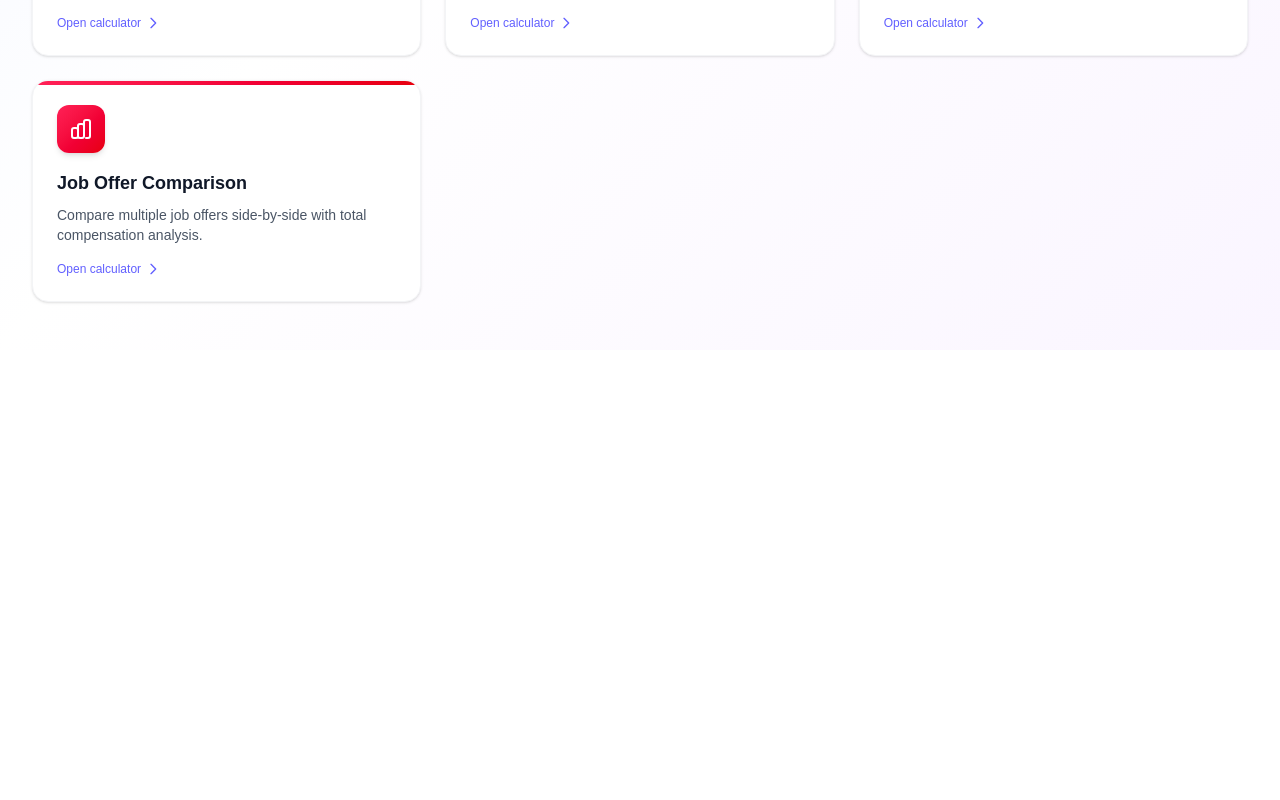
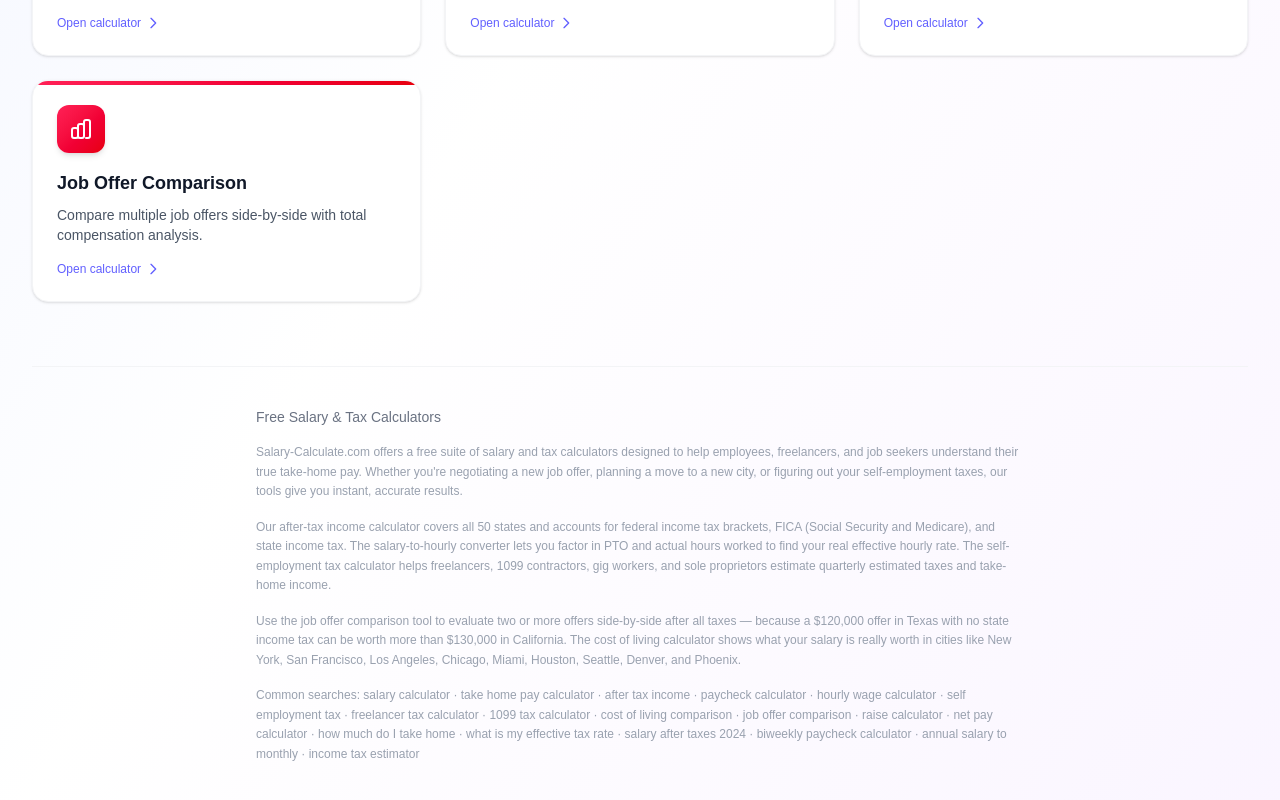
Before and after one commit to Valritehachi/salary-calculator, a Next.js app: page / in a window 1280 px wide. Shown: the part 1083-1883 px from the top of the page. Before the commit the page ends 1433 px from the top, so only its background shows below. Built offline with nearby package versions, Linux system fonts and the light colour scheme.

Commit message:
Move SEO content to main page, remove titles from calculator pages

```diff
--- a/app/after-tax/page.tsx
+++ b/app/after-tax/page.tsx
@@ -361,7 +361,6 @@ export default function AfterTax() {
         {/* SEO Content */}
         <div className="mt-12 border-t border-gray-100 pt-8 pb-4">
           <div className="max-w-3xl mx-auto space-y-3 text-xs text-gray-400 leading-relaxed">
-            <p className="font-medium text-gray-500 text-sm">About This After-Tax Income Calculator</p>
             <p>Use our free after-tax income calculator to instantly see your real take-home pay after federal income tax, state income tax, and FICA deductions (Social Security and Medicare). Enter your annual salary, filing status, and state to get an accurate net income estimate.</p>
             <p>This paycheck calculator covers all major tax categories: federal tax brackets (10%, 12%, 22%, 24%, 32%, 35%, 37%), state income tax rates, Social Security tax (6.2%), and Medicare tax (1.45%). The effective tax rate shown reflects your average rate across all income — not just your marginal bracket.</p>
             <p>Common searches: after tax calculator · take home pay calculator · net income calculator · salary after taxes · paycheck calculator · income tax calculator · federal tax calculator · gross to net pay · W-4 withholding calculator · biweekly paycheck calculator · how much is taken out of my paycheck · marginal vs effective tax rate · 2024 tax brackets</p>
--- a/app/cost-of-living/page.tsx
+++ b/app/cost-of-living/page.tsx
@@ -173,7 +173,6 @@ export default function CostOfLiving() {
         {/* SEO Content */}
         <div className="mt-12 border-t border-gray-100 pt-8 pb-4">
           <div className="max-w-3xl mx-auto space-y-3 text-xs text-gray-400 leading-relaxed">
-            <p className="font-medium text-gray-500 text-sm">About This Cost of Living Calculator</p>
             <p>Moving to a new city? Use this cost of living calculator to find out what salary you need in your destination city to maintain the same purchasing power. Compare cities like New York, San Francisco, Los Angeles, Chicago, Miami, Houston, Seattle, Denver, and Phoenix.</p>
             <p>Cost of living indices factor in housing, groceries, transportation, utilities, and healthcare. A $100,000 salary in Miami is equivalent to roughly $158,000 in San Francisco. Houston and Phoenix offer the lowest costs among major US cities, while San Francisco and New York are the most expensive.</p>
             <p>Common searches: cost of living calculator · city salary comparison · salary equivalent by city · how much do I need to earn in New York · San Francisco cost of living salary · relocating salary calculator · compare cost of living · purchasing power calculator · cost of living index US cities · is it cheaper to live in Houston than LA</p>
--- a/app/job-offer-comparison/page.tsx
+++ b/app/job-offer-comparison/page.tsx
@@ -241,7 +241,6 @@ export default function JobOfferComparison() {
         {/* SEO Content */}
         <div className="mt-12 border-t border-gray-100 pt-8 pb-4">
           <div className="max-w-3xl mx-auto space-y-3 text-xs text-gray-400 leading-relaxed">
-            <p className="font-medium text-gray-500 text-sm">About This Job Offer Comparison Calculator</p>
             <p>Comparing two or more job offers? Don't just look at the base salary — a $120,000 offer in Texas (no income tax) can be worth significantly more than $125,000 in California (up to 13.3% state tax). This calculator compares offers side-by-side showing after-tax income, effective tax rate, federal tax, state tax, and monthly take-home pay.</p>
             <p>Use this tool when evaluating salary negotiations, career moves, or remote work opportunities in different states. States with no income tax include Florida, Texas, Nevada, Washington, and Tennessee — which can add thousands to your real compensation.</p>
             <p>Common searches: job offer comparison calculator · compare two job offers · salary comparison after tax · best state for salary tax · no income tax states · job offer net pay · compare salaries different states · which job offer is better · salary negotiation calculator · total compensation comparison</p>
--- a/app/multiple-income/page.tsx
+++ b/app/multiple-income/page.tsx
@@ -404,7 +404,6 @@ export default function MultipleIncome() {
         {/* SEO Content */}
         <div className="mt-12 border-t border-gray-100 pt-8 pb-4">
           <div className="max-w-3xl mx-auto space-y-3 text-xs text-gray-400 leading-relaxed">
-            <p className="font-medium text-gray-500 text-sm">About This Multiple Income Calculator</p>
             <p>Have more than one job, a side hustle, or multiple income streams? This calculator combines all your income sources — salary, freelance work, rental income, investments — and calculates the total federal tax, state tax, and FICA on your combined earnings.</p>
             <p>Having multiple income sources can push you into a higher tax bracket. This tool shows your combined effective tax rate, total annual take-home, and a visual breakdown of where your money goes. Use it to plan quarterly estimated taxes or understand the true cost of picking up extra work.</p>
             <p>Common searches: multiple income streams calculator · dual income tax calculator · two jobs tax calculator · side hustle income tax · combined household income · second job tax withholding · total income tax calculator · how much tax on multiple jobs · freelance plus full time job taxes · passive income tax calculator</p>
--- a/app/page.tsx
+++ b/app/page.tsx
@@ -182,6 +182,17 @@ export default function Home() {
             </a>
           ))}
         </div>
+
+        {/* SEO Content */}
+        <div className="mt-16 border-t border-gray-100 pt-10 pb-6">
+          <div className="max-w-3xl mx-auto space-y-4 text-xs text-gray-400 leading-relaxed">
+            <p className="text-sm text-gray-500 font-medium">Free Salary & Tax Calculators</p>
+            <p>Salary-Calculate.com offers a free suite of salary and tax calculators designed to help employees, freelancers, and job seekers understand their true take-home pay. Whether you're negotiating a new job offer, planning a move to a new city, or figuring out your self-employment taxes, our tools give you instant, accurate results.</p>
+            <p>Our after-tax income calculator covers all 50 states and accounts for federal income tax brackets, FICA (Social Security and Medicare), and state income tax. The salary-to-hourly converter lets you factor in PTO and actual hours worked to find your real effective hourly rate. The self-employment tax calculator helps freelancers, 1099 contractors, gig workers, and sole proprietors estimate quarterly estimated taxes and take-home income.</p>
+            <p>Use the job offer comparison tool to evaluate two or more offers side-by-side after all taxes — because a $120,000 offer in Texas with no state income tax can be worth more than $130,000 in California. The cost of living calculator shows what your salary is really worth in cities like New York, San Francisco, Los Angeles, Chicago, Miami, Houston, Seattle, Denver, and Phoenix.</p>
+            <p>Common searches: salary calculator · take home pay calculator · after tax income · paycheck calculator · hourly wage calculator · self employment tax · freelancer tax calculator · 1099 tax calculator · cost of living comparison · job offer comparison · raise calculator · net pay calculator · how much do I take home · what is my effective tax rate · salary after taxes 2024 · biweekly paycheck calculator · annual salary to monthly · income tax estimator</p>
+          </div>
+        </div>
       </main>
     </div>
   );
--- a/app/raise-calculator/page.tsx
+++ b/app/raise-calculator/page.tsx
@@ -43,7 +43,6 @@ export default function RaiseCalculator() {
         </div>
         <a href="/" className="mt-6 inline-block text-blue-600 hover:text-blue-800">Back to Home</a>
         <div className="mt-8 pt-6 border-t border-gray-100 space-y-3 text-xs text-gray-400 leading-relaxed">
-          <p className="font-medium text-gray-500 text-sm">About This Raise Calculator</p>
           <p>Use this salary raise calculator to find out exactly how much more money you'll earn after a raise. Enter your current salary and raise percentage to instantly see your new annual salary, extra monthly income, and total yearly increase.</p>
           <p>Whether you've received a merit increase, cost of living adjustment (COLA), or promotion, this tool helps you understand the real dollar impact. A 5% raise on a $75,000 salary equals $3,750 more per year — or about $312 extra per month before taxes.</p>
           <p>Common searches: raise calculator · salary increase calculator · how much is a 5% raise · pay raise calculator · merit increase · cost of living raise · promotion salary calculator · percentage raise calculator · annual raise calculator · how much will I make after a raise</p>
--- a/app/salary-to-hourly/page.tsx
+++ b/app/salary-to-hourly/page.tsx
@@ -175,7 +175,6 @@ export default function SalaryToHourly() {
         {/* SEO Content */}
         <div className="mt-12 border-t border-gray-100 pt-8 pb-4">
           <div className="max-w-3xl mx-auto space-y-3 text-xs text-gray-400 leading-relaxed">
-            <p className="font-medium text-gray-500 text-sm">About This Salary to Hourly Calculator</p>
             <p>Convert your annual salary to an hourly wage instantly. This salary-to-hourly calculator accounts for hours worked per week, weeks per year, and paid time off (PTO) days to give you your true effective hourly rate — not just a simple division.</p>
             <p>Whether you're comparing a salaried position to a contract role, negotiating pay, or just curious what your time is worth, this tool breaks down your earnings per hour, per day, per week, bi-weekly, and monthly.</p>
             <p>Common searches: salary to hourly calculator · annual salary to hourly rate · hourly wage calculator · convert yearly salary to hourly · how much is my salary per hour · $50000 a year is how much an hour · $60000 a year hourly · $75000 salary to hourly · $100000 a year per hour · part-time hourly rate · biweekly paycheck · weekly pay calculator</p>
--- a/app/self-employment-tax/page.tsx
+++ b/app/self-employment-tax/page.tsx
@@ -201,7 +201,6 @@ export default function SelfEmploymentTax() {
         {/* SEO Content */}
         <div className="mt-12 border-t border-gray-100 pt-8 pb-4">
           <div className="max-w-3xl mx-auto space-y-3 text-xs text-gray-400 leading-relaxed">
-            <p className="font-medium text-gray-500 text-sm">About This Self-Employment Tax Calculator</p>
             <p>Freelancers, gig workers, independent contractors, and sole proprietors pay both the employee and employer portions of Social Security and Medicare — totaling 15.3% on 92.35% of net earnings. This calculator shows your exact SE tax, federal income tax after the SE deduction, state tax, and quarterly estimated payment amounts.</p>
             <p>The IRS allows self-employed individuals to deduct 50% of their SE tax from gross income before calculating federal income tax. This calculator applies that deduction automatically. Quarterly estimated taxes are due April 15, June 15, September 15, and January 15.</p>
             <p>Common searches: self employment tax calculator · 1099 tax calculator · freelancer tax · independent contractor taxes · quarterly estimated tax payments · Schedule SE · gig worker taxes · Uber Lyft DoorDash taxes · how much tax do I owe self employed · sole proprietor income tax · how much to set aside for taxes freelance</p>
```
